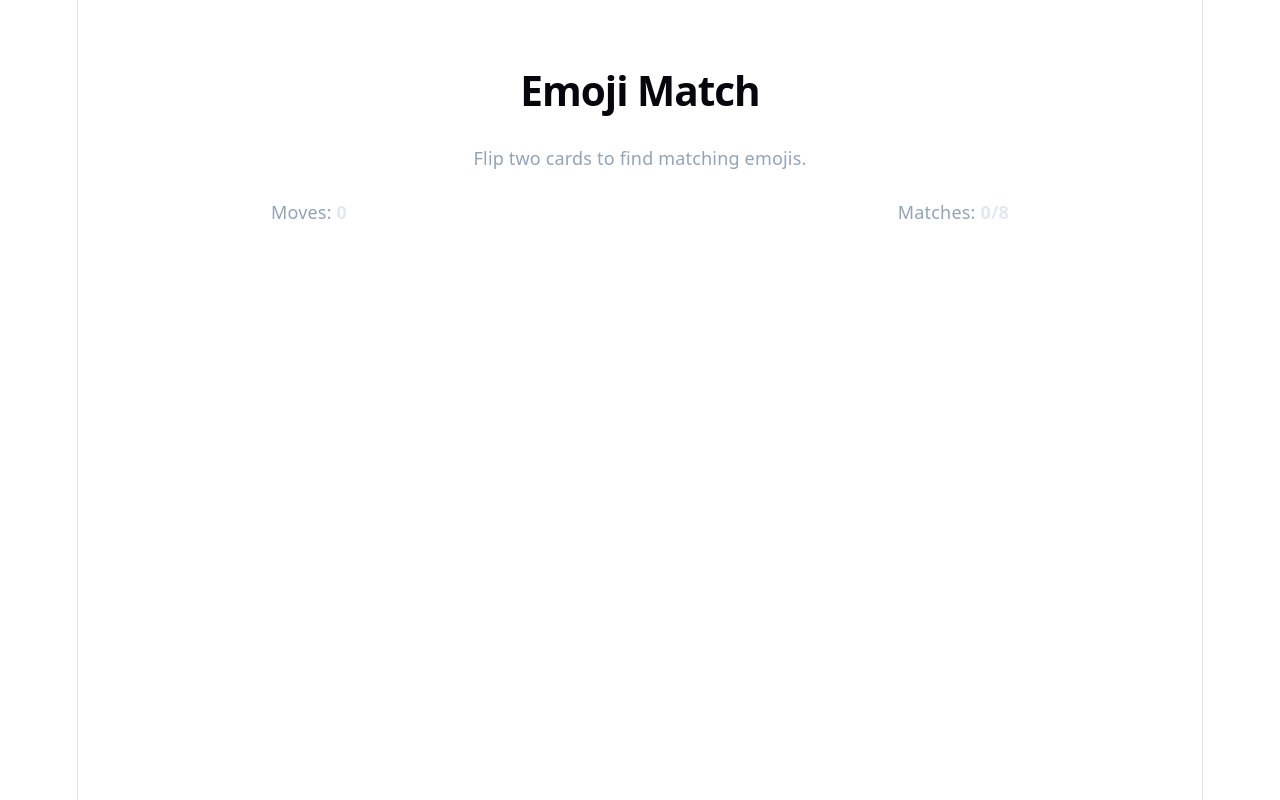
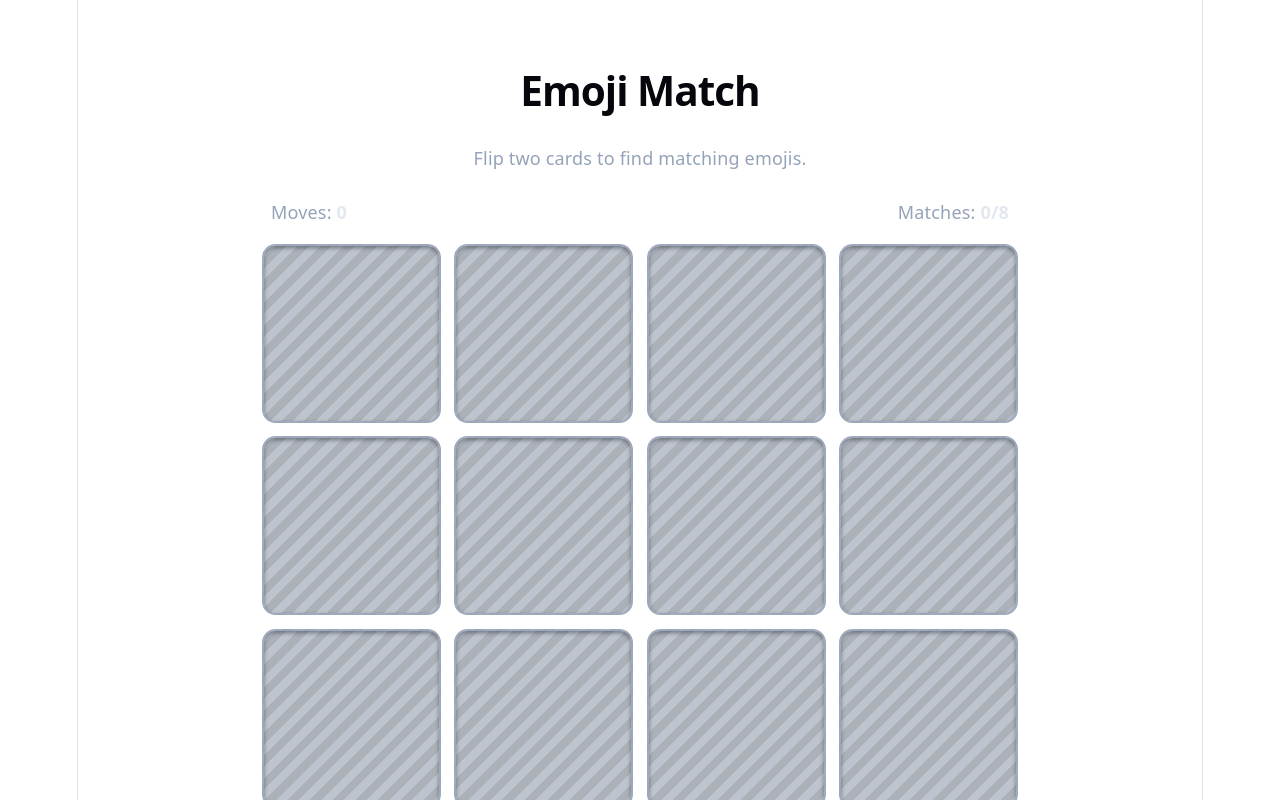
Before and after one commit to allie500/emoji-match-game, a React (Vite) app: page / in a window 1280 px wide. Shown: the top 800 px of the page. Built offline with nearby package versions, Linux system fonts and the light colour scheme.

Commit message:
Adjust face down card style

```diff
--- a/src/components/EmojiCard.tsx
+++ b/src/components/EmojiCard.tsx
@@ -30,7 +30,7 @@ export default function EmojiCard({
           ? "border-emerald-400/80 bg-emerald-400/10 text-3xl"
           : faceUp
             ? "border-white/20 bg-white/90 text-3xl dark:bg-white/5"
-            : "border-white/10 bg-white/5 text-transparent",
+            : "card-face-down border-slate-400/70 bg-slate-700/25 text-transparent shadow-inner shadow-slate-950/40",
         disabled ? "cursor-not-allowed opacity-80" : "hover:scale-[1.03] active:scale-[0.98]",
       ].join(" ")}
     >
--- a/src/index.css
+++ b/src/index.css
@@ -1,6 +1,19 @@
 @tailwind base;
 @tailwind components;
 @tailwind utilities;
+
+@layer components {
+  .card-face-down {
+    background-color: rgba(148, 163, 184, 0.14);
+    background-image: repeating-linear-gradient(
+      135deg,
+      rgba(148, 163, 184, 0.26) 0px,
+      rgba(148, 163, 184, 0.26) 8px,
+      rgba(30, 41, 59, 0.18) 8px,
+      rgba(30, 41, 59, 0.18) 16px
+    );
+  }
+}
 
 :root {
   --text: #6b6375;
```
